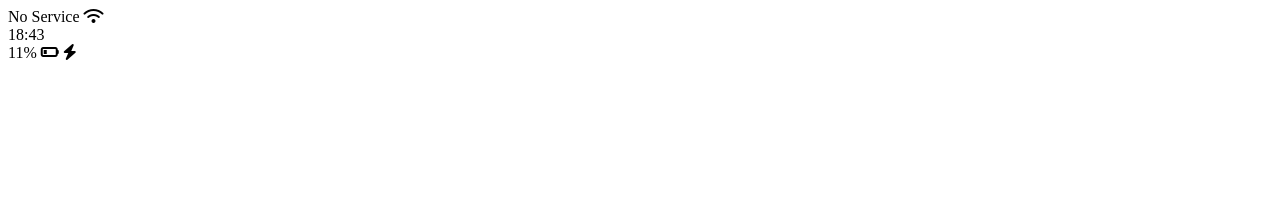
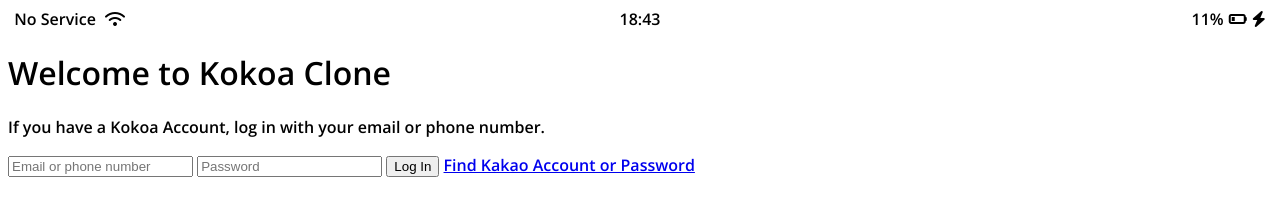
Before and after one commit to PHC-sys/kokoa-clone-2021, a plain HTML site: page index.html in a window 1280 px wide. Drawn offline with nearby package versions, Linux system fonts and the light colour scheme.

Commit message:
index2/css1
16DEC21 second. update.

```diff
--- /dev/null
+++ b/css/styles.css
@@ -0,0 +1,29 @@
+@import url("https://fonts.googleapis.com/css2?family=Open+Sans:ital,wght@0,600;1,400&display=swap");
+body {
+  font-family: "Open Sans", sans-serif;
+}
+
+.status-bar {
+  display: flex;
+  justify-content: center;
+}
+
+.status-bar__column {
+  width: 33%;
+}
+.status-bar__column:first-child span {
+  margin-right: 5px;
+}
+.status-bar__column:nth-child(2) {
+  display: flex;
+  justify-content: center;
+}
+.status-bar__column:last-child {
+  display: flex;
+  justify-content: flex-end;
+  align-items: center;
+}
+
+.status-bar__column .fa-battery-quarter {
+  margin: 0px 5px;
+}
--- a/index.html
+++ b/index.html
@@ -1,6 +1,7 @@
 <!DOCTYPE html>
 <html lang="en">
   <head>
+    <link rel="stylesheet" href="css/styles.css" />
     <meta charset="UTF-8" />
     <meta http-equiv="X-UA-Compatible" content="IE=edge" />
     <meta name="viewport" content="width=device-width, initial-scale=1.0" />
@@ -24,6 +25,21 @@
         <i class="fas fa-bolt"></i>
       </div>
     </div>
+
+    <header class="welcome-header">
+      <h1 class="welcome-header__title">Welcome to Kokoa Clone</h1>
+      <p class="welcome-header__text">
+        If you have a Kokoa Account, log in with your email or phone number.
+      </p>
+    </header>
+
+    <form id="login-form">
+      <input type="text" placeholder="Email or phone number" />
+      <input type="password" placeholder="Password" />
+      <input type="submit" value="Log In" />
+      <a href="#">Find Kakao Account or Password</a>
+    </form>
+
     <script
       src="https://kit.fontawesome.com/6478f529f2.js"
       crossorigin="anonymous"
```
Also changed, not shown: css/stylesnote.txt (added).
